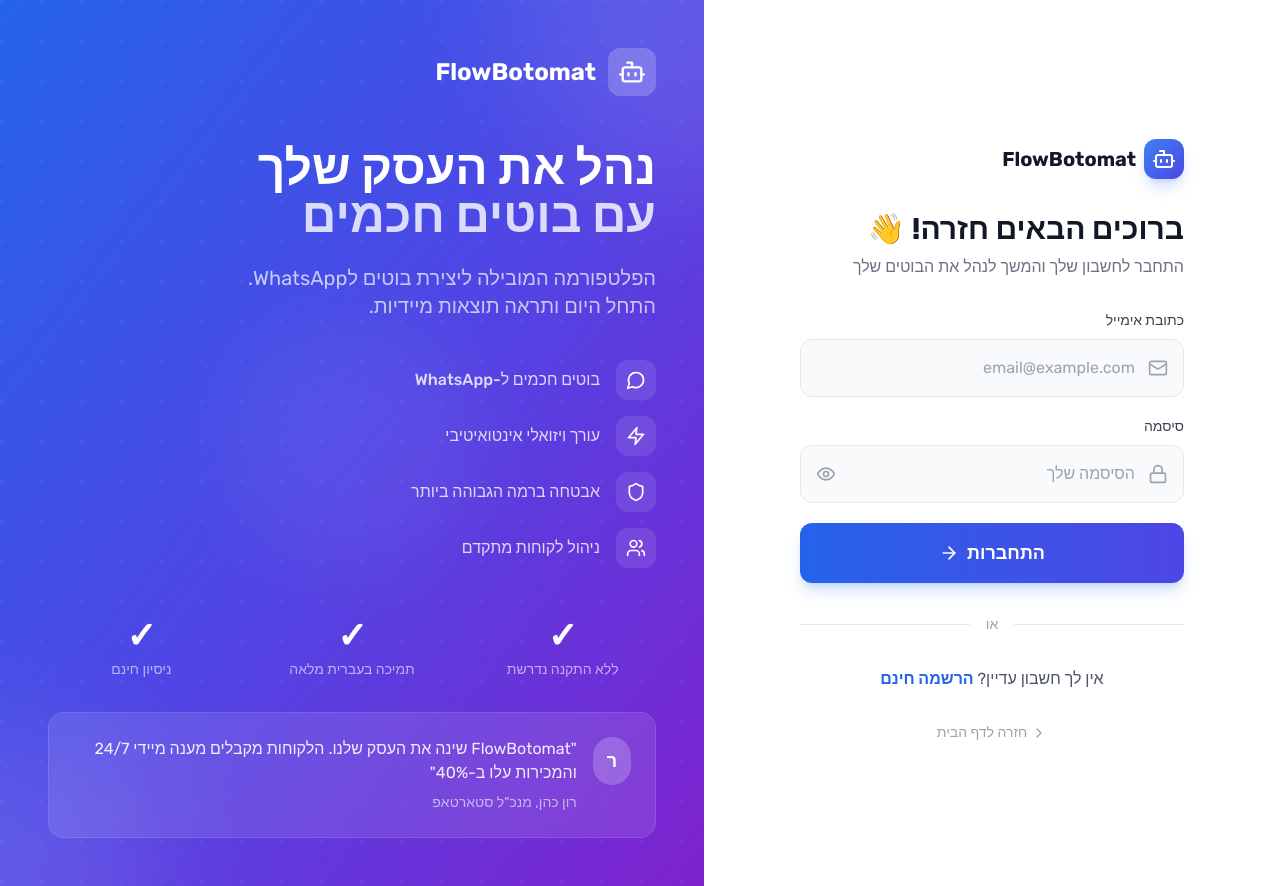
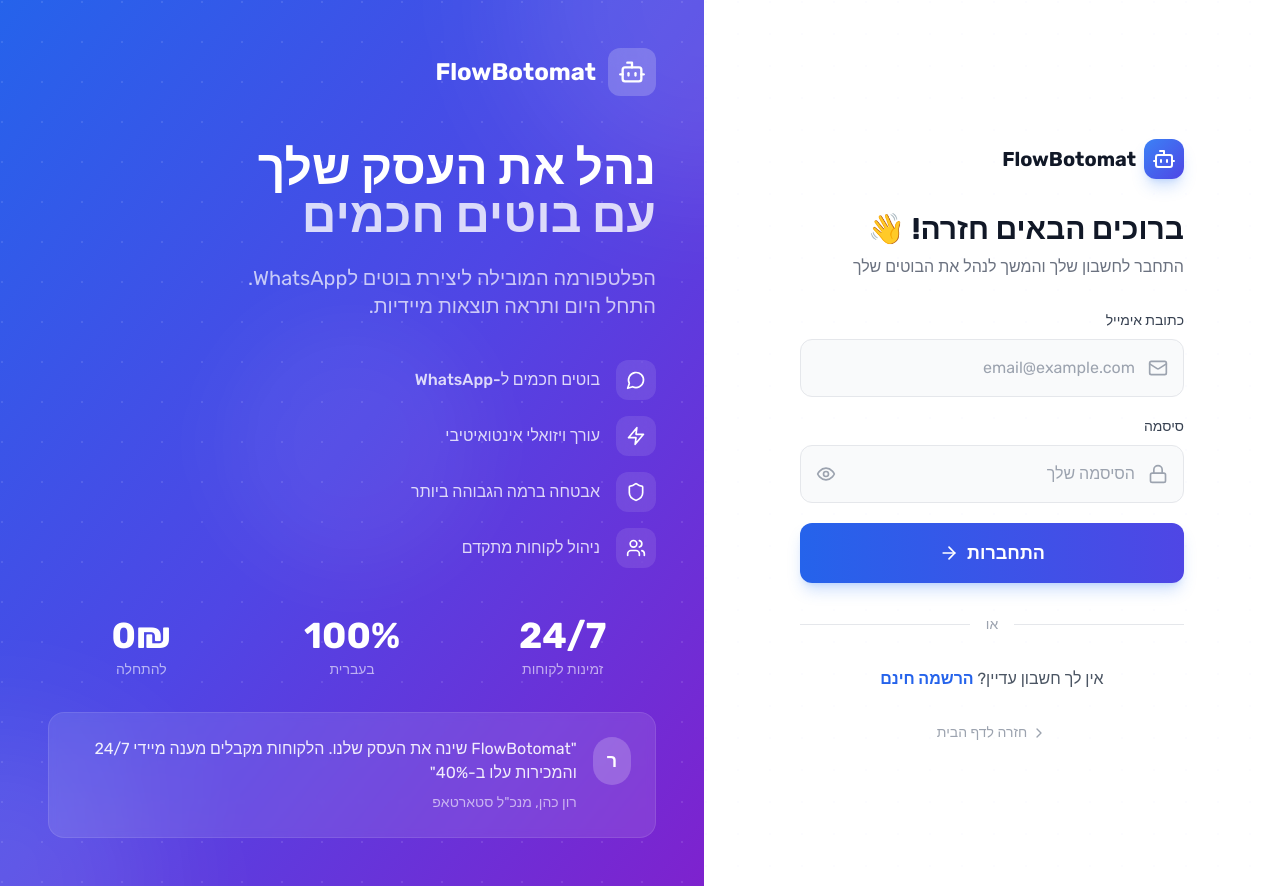
Before and after one commit to neriyabudraham/flowbotomat, a React (Vite) app in the folder frontend/: page /login in a window 1280 px wide. Built offline with nearby package versions, Linux system fonts and the light colour scheme; no server answers.

Commit message:
feat: Improve auth page stats design and add API access toggle to admin plans

```diff
--- a/frontend/src/components/admin/AdminSubscriptions.jsx
+++ b/frontend/src/components/admin/AdminSubscriptions.jsx
@@ -197,6 +197,10 @@
                       <span className="text-gray-500">WAHA מנוהל</span>
                       {plan.allow_waha_creation ? <Check className="w-4 h-4 text-green-500" /> : <X className="w-4 h-4 text-gray-300" />}
                     </div>
+                    <div className="flex justify-between items-center">
+                      <span className="text-gray-500">גישת API</span>
+                      {plan.allow_api_access ? <Check className="w-4 h-4 text-green-500" /> : <X className="w-4 h-4 text-gray-300" />}
+                    </div>
                   </div>
                 </div>
               );
@@ -343,6 +347,7 @@
     allow_statistics: plan.allow_statistics || false,
     allow_waha_creation: plan.allow_waha_creation || false,
     allow_export: plan.allow_export || false,
+    allow_api_access: plan.allow_api_access || false,
     is_active: plan.is_active ?? true,
     sort_order: plan.sort_order || 0,
   });
@@ -484,6 +489,15 @@
                 className="w-4 h-4 rounded"
               />
               <span className="text-sm text-gray-700 dark:text-gray-300">ייצוא ושכפול בוטים</span>
+            </label>
+            <label className="flex items-center gap-2 cursor-pointer">
+              <input
+                type="checkbox"
+                checked={form.allow_api_access}
+                onChange={e => setForm({...form, allow_api_access: e.target.checked})}
+                className="w-4 h-4 rounded"
+              />
+              <span className="text-sm text-gray-700 dark:text-gray-300">גישת API (יצירת מפתחות)</span>
             </label>
             <label className="flex items-center gap-2 cursor-pointer">
               <input
--- a/frontend/src/pages/auth/LoginPage.jsx
+++ b/frontend/src/pages/auth/LoginPage.jsx
@@ -30,9 +30,9 @@
   };
 
   const stats = [
-    { value: '✓', label: 'ללא התקנה נדרשת' },
-    { value: '✓', label: 'תמיכה בעברית מלאה' },
-    { value: '✓', label: 'ניסיון חינם' },
+    { value: '24/7', label: 'זמינות לקוחות' },
+    { value: '100%', label: 'בעברית' },
+    { value: '0₪', label: 'להתחלה' },
   ];
 
   const features = [
--- a/frontend/src/pages/auth/SignupPage.jsx
+++ b/frontend/src/pages/auth/SignupPage.jsx
@@ -41,9 +41,9 @@
   ];
 
   const stats = [
-    { value: '✓', label: 'עורך ויזואלי קל לשימוש' },
-    { value: '✓', label: 'תמיכה בעברית מלאה' },
-    { value: '✓', label: 'ללא ידע בתכנות' },
+    { value: '5 דק׳', label: 'ליצירת בוט' },
+    { value: '14', label: 'ימי ניסיון' },
+    { value: '0', label: 'קוד נדרש' },
   ];
 
   // Password strength indicator
```
